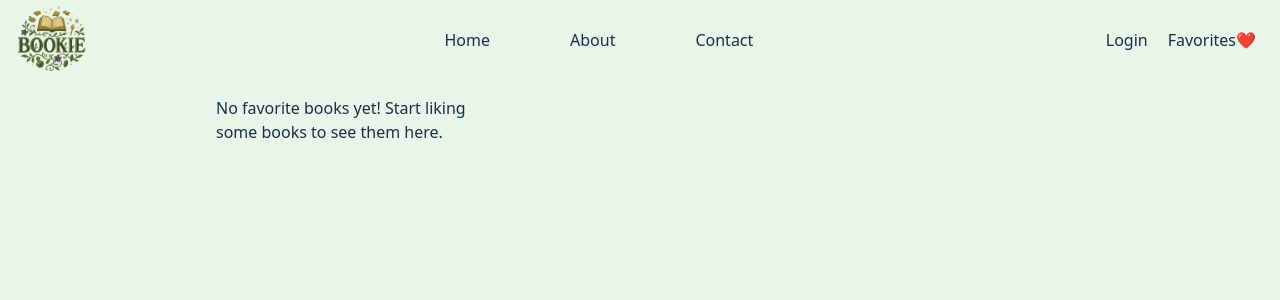
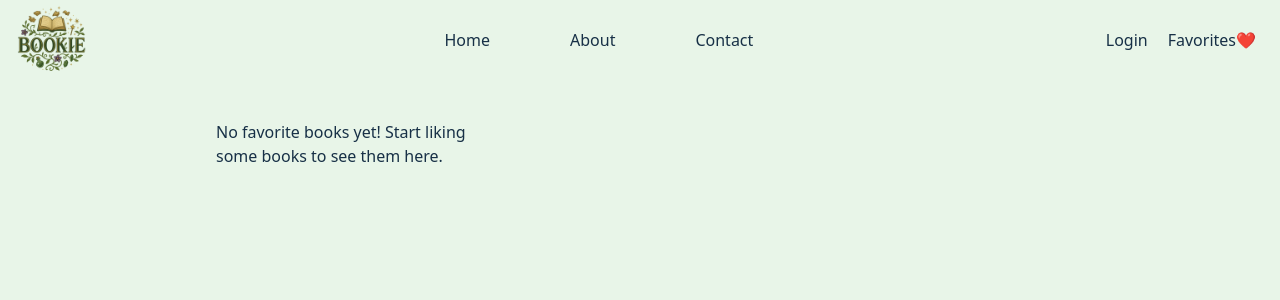
Before and after one commit to EBok1/bookie, a React (Vite) app: page /favorites in a window 1280 px wide. Shown: the top 300 px of the page. Built offline with nearby package versions, Linux system fonts and the light colour scheme; a web font is replaced by a local one.

Commit message:
Changed styling

```diff
--- a/src/pages/FavoriteListPage/FavoriteListPage.jsx
+++ b/src/pages/FavoriteListPage/FavoriteListPage.jsx
@@ -13,13 +13,17 @@ function FavoritesList() {
 
   return (
     <>
+      <div className="mt-10">
         <BookCardGrid>
           {favoriteBooks.length > 0 ? (
             favoriteBooks.map((book) => <BookCard key={book.id} book={book} />)
           ) : (
-        <p>No favorite books yet! Start liking some books to see them here.</p>
+            <p>
+              No favorite books yet! Start liking some books to see them here.
+            </p>
           )}
         </BookCardGrid>
+      </div>
     </>
   );
 }
```
Lines whose indentation alone changed are shown as unchanged.
